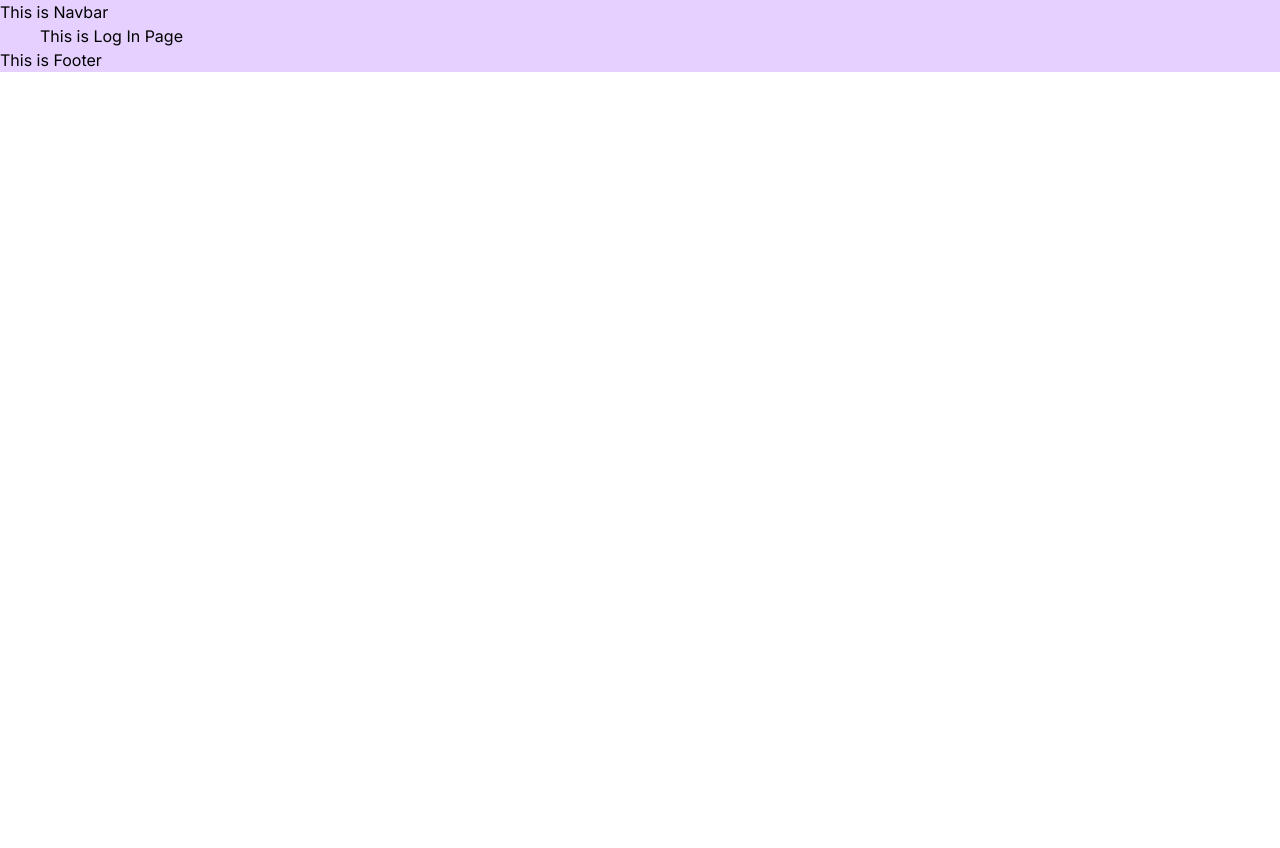
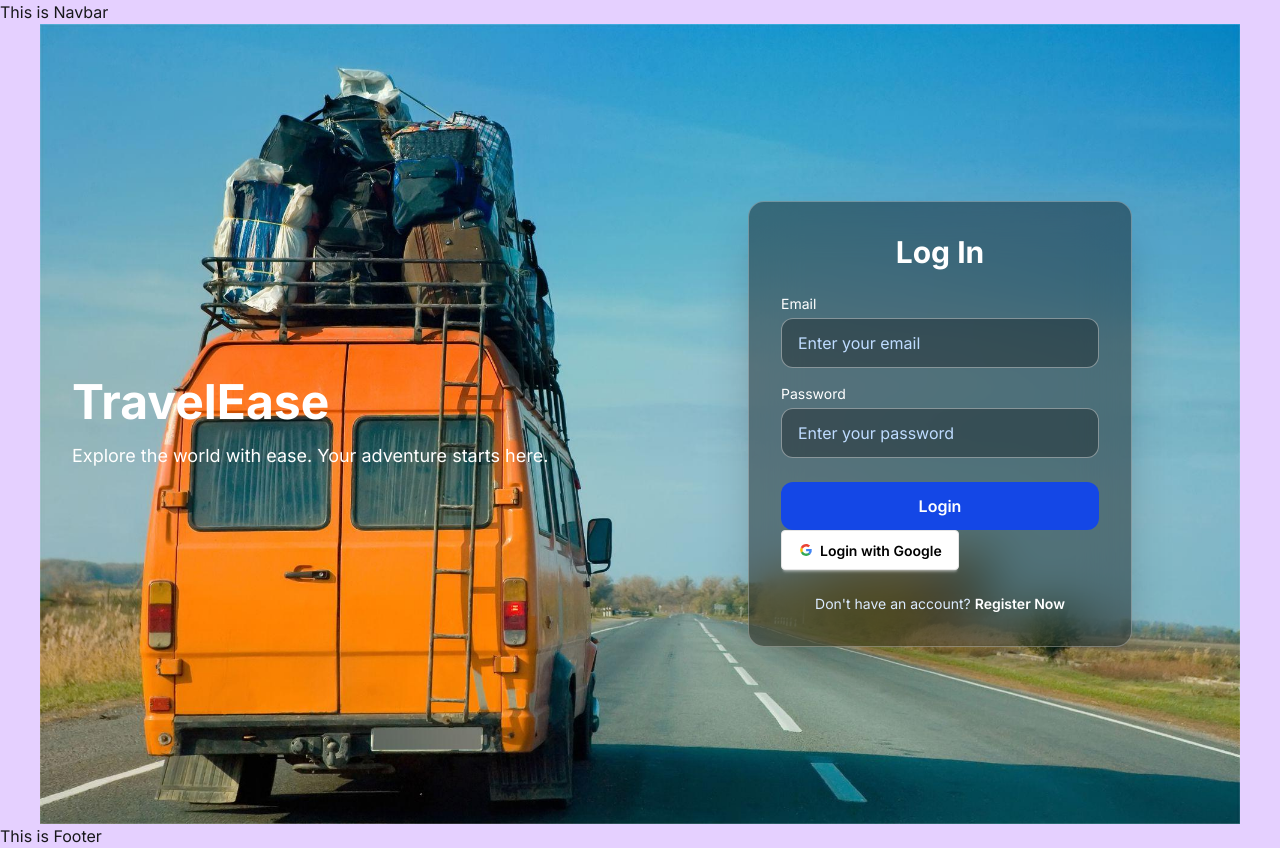
Before and after one commit to naymulislamnay/Client-Assignment-10-Travel-Ease-WEB-12-5181, a React (Vite) app: page /log-in in a window 1280 px wide. Before the commit the page ends 800 px from the top, so only its background shows below. Built offline with nearby package versions, Linux system fonts and the light colour scheme.

Commit message:
sample log in page created

```diff
--- a/src/index.css
+++ b/src/index.css
@@ -7,9 +7,6 @@
 
 @import "tailwindcss";
 
-@plugin "daisyui/theme" {
-  name: "light";
-  default: true;
-  --color-primary: blue;
-  --color-secondary: teal;
+@plugin "daisyui" {
+  themes: light --default;
 }
--- a/src/pages/LogIn.jsx
+++ b/src/pages/LogIn.jsx
@@ -1,9 +1,66 @@
-import React from 'react';
+import React from "react";
+import travelBg from "../assets/travel-bg.jpg"; // import the image
 
 const LogIn = () => {
     return (
-        <div>
-            This is Log In Page
+        <div
+            className="h-screen bg-cover bg-center flex justify-between items-center mx-auto"
+            style={{ backgroundImage: `url(${travelBg})` }}
+        >
+
+            {/* Left side div or theme Context */}
+            <div className="bg-opacity-50 p-8 rounded h-fit w-1/2">
+                <h1 className="text-5xl text-white font-bold mb-4">TravelEase</h1>
+                <p className="text-white text-lg">
+                    Explore the world with ease. Your adventure starts here.
+                </p>
+            </div>
+
+
+            {/* Right side div or log in form */}
+            <div className="max-w-sm bg-black/40 backdrop-blur-xl border border-white/30 shadow-2xl rounded-2xl p-8 text-white h-fit w-1/2 mx-auto">
+                <h1 className="text-3xl font-bold text-center mb-6">Log In</h1>
+
+
+                {/* Email */}
+                <div className="flex flex-col mb-4">
+                    <label className="mb-1 text-sm">Email</label>
+                    <input
+                        type="email"
+                        placeholder="Enter your email"
+                        className="px-4 py-3 rounded-xl bg-black/30 border border-white/40 text-white placeholder:text-blue-200 focus:outline-none"
+                    />
+                </div>
+
+
+                {/* Password */}
+                <div className="flex flex-col mb-6">
+                    <label className="mb-1 text-sm">Password</label>
+                    <input
+                        type="password"
+                        placeholder="Enter your password"
+                        className="px-4 py-3 rounded-xl bg-black/30 border border-white/40 text-white placeholder:text-blue-200 focus:outline-none"
+                    />
+                </div>
+
+
+                {/* Button */}
+                <button className="w-full py-3 rounded-xl font-semibold bg-blue-700 hover:bg-blue-800 transition-all">
+                    Login
+                </button>
+
+
+                {/* Log in with Google Button */}
+                <button className="btn bg-white text-black border-[#e5e5e5]">
+                    <svg aria-label="Google logo" width="16" height="16" xmlns="http://www.w3.org/2000/svg" viewBox="0 0 512 512"><g><path d="m0 0H512V512H0" fill="#fff"></path><path fill="#34a853" d="M153 292c30 82 118 95 171 60h62v48A192 192 0 0190 341"></path><path fill="#4285f4" d="m386 400a140 175 0 0053-179H260v74h102q-7 37-38 57"></path><path fill="#fbbc02" d="m90 341a208 200 0 010-171l63 49q-12 37 0 73"></path><path fill="#ea4335" d="m153 219c22-69 116-109 179-50l55-54c-78-75-230-72-297 55"></path></g></svg>
+                    Login with Google
+                </button>
+
+                <p className="text-center mt-6 text-sm text-blue-100">
+                    Don't have an account?{' '}
+                    <span className="text-white font-semibold cursor-pointer hover:underline">Register Now</span>
+                </p>
+            </div>
         </div>
     );
 };
```
Also changed, not shown: src/assets/travel-bg.jpg (added).
